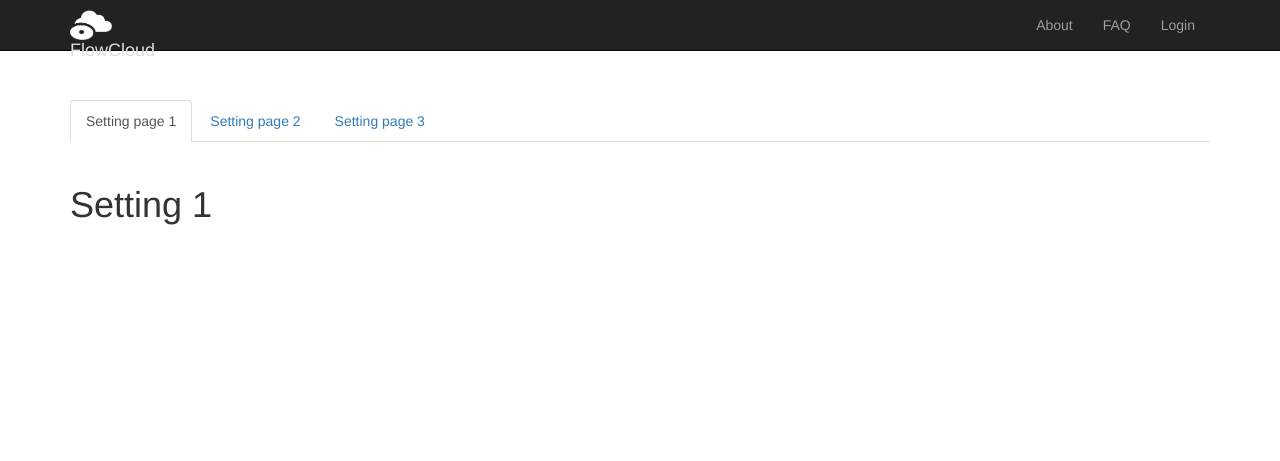
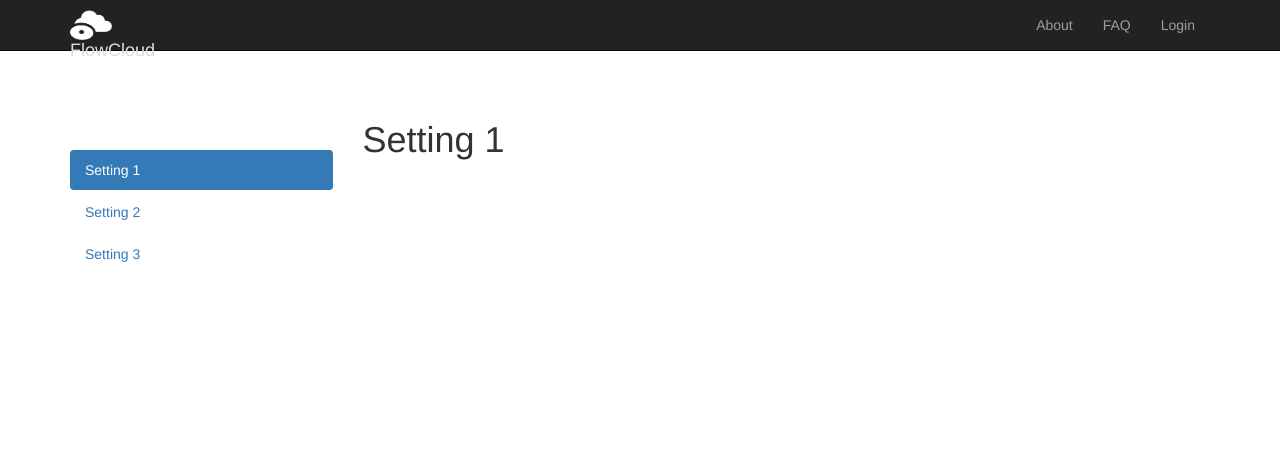
Before and after one commit to Keesaco/KeesaFlo, a Django app: template app/templates/settings.html in a window 1280 px wide. Shown: the top 461 px of the page. Run offline with Django 3.2, Linux system fonts and the light colour scheme; the template is opened without the code that fills it, so the values that code supplies are empty; some libraries are stand-ins or nearby versions.

Commit message:
Changes to settings page layout

```diff
--- a/app/static/css/settings.css
+++ b/app/static/css/settings.css
@@ -2,6 +2,10 @@ body{
     padding-top: 100px;
 }
 
-.tab-content {
-    padding-top: 2%;
+.col-md-3 {
+    padding-top: 50px;
 }
+
+.col-md-9 {
+    padding-right: 30px;
+}
--- a/app/templates/settings.html
+++ b/app/templates/settings.html
@@ -13,12 +13,15 @@
 {% block content %}
 <div id="wrap"> <!-- for sticky footer -->
     <div class="container">
-        <ul class="nav nav-tabs">
-            <li class="active"><a href="#setting1" data-toggle="tab">Setting page 1</a></li>
-            <li><a href="#setting2" data-toggle="tab">Setting page 2</a></li>
-            <li><a href="#setting3" data-toggle="tab">Setting page 3</a></li>
+        <div class="row">
+            <div class="col-md-3">
+                <ul class="nav nav-pills nav-stacked">
+                    <li class="active"><a href="#setting1" data-toggle="tab">Setting 1</a></li>
+                    <li><a href="#setting2" data-toggle="tab">Setting 2</a></li>
+                    <li><a href="#setting3" data-toggle="tab">Setting 3</a></li>
                 </ul>
-
+            </div>
+            <div class="col-md-8">
                 <div class="tab-content">
                     <div class="tab-pane fade in active" id="setting1">
                         <h1>Setting 1</h1>
@@ -32,4 +35,6 @@
                 </div>
             </div>
         </div>
+    </div>
+</div>
 {% endblock content %}
```
Also changed, not shown: app/static/css/app.css (line endings or trailing spaces). Lines whose indentation alone changed are shown as unchanged.
